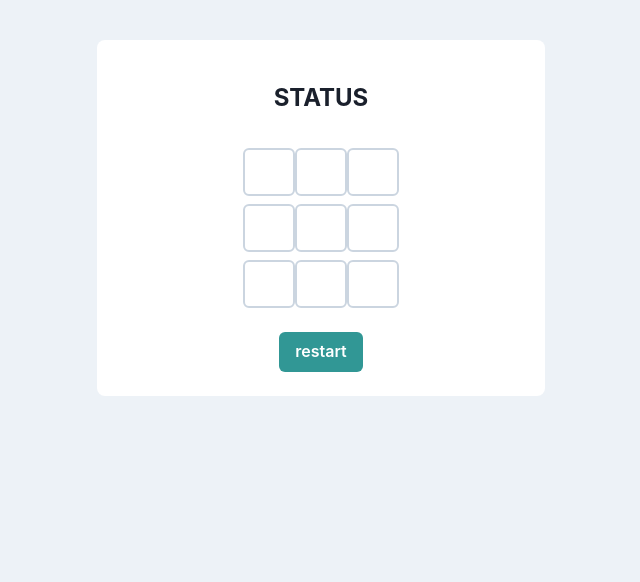
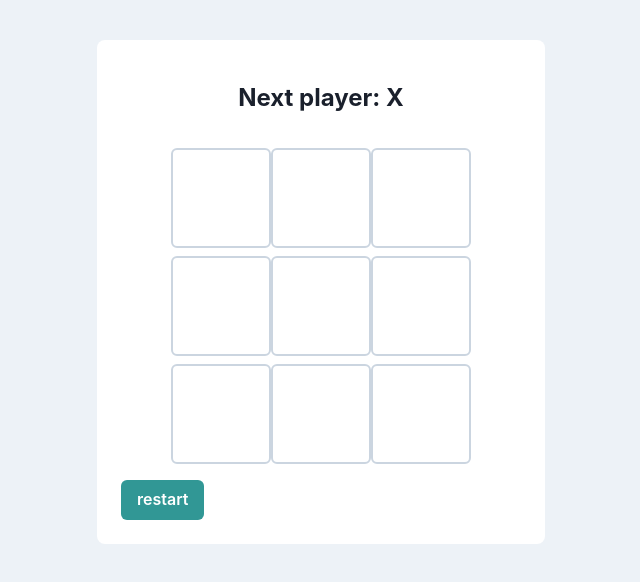
Before and after one commit to yumanuralfath/HomeWorkWeek12, a React (Create React App) app: page / in a window 1280 px wide. Shown: the top 582 px of the page, without its empty margins (319-959 px from the left). Built offline with nearby package versions, Linux system fonts and the light colour scheme.

Commit message:
finish logic

```diff
--- a/package.json
+++ b/package.json
@@ -6,12 +6,14 @@
     "@chakra-ui/react": "^2.5.2",
     "@emotion/react": "^11.10.6",
     "@emotion/styled": "^11.10.6",
+    "@reduxjs/toolkit": "^1.9.3",
     "@testing-library/jest-dom": "^5.16.5",
     "@testing-library/react": "^13.4.0",
     "@testing-library/user-event": "^13.5.0",
     "framer-motion": "^10.6.1",
     "react": "^18.2.0",
     "react-dom": "^18.2.0",
+    "react-redux": "^8.0.5",
     "react-scripts": "5.0.1",
     "redux": "^4.2.1",
     "web-vitals": "^2.1.4"
--- a/src/App.js
+++ b/src/App.js
@@ -1,35 +1,83 @@
-// useState: tic tac toe
-// http://localhost:3000/isolated/exercise/04.js
+import * as React from 'react';
+import { configureStore, createSlice } from '@reduxjs/toolkit';
+import { Provider, useDispatch, useSelector } from 'react-redux';
+import { Box, Button, ChakraProvider, Flex, Text, VStack } from '@chakra-ui/react';
 
-import { Box, Button, ChakraProvider, Flex, Text, VStack } from '@chakra-ui/react';
-import * as React from 'react';
+// Reducer slice
+const ticTacToe = createSlice({
+  name: 'ticTacToe',
+  initialState: {
+    squares: Array(9).fill(null),
+    currentStep: 0,
+    winner: null,
+    nextValue: 'X',
+    status: 'Next player: X',
+  },
+  reducers: {
+    selectSquare(state, action) {
+      if (!state.winner && !state.squares[action.payload]) {
+        const newSquares = [...state.squares];
+        newSquares[action.payload] = calculateNextValue(state.squares);
+        const winner = calculateWinner(newSquares);
+        const nextValue = calculateNextValue(newSquares);
+        const status = calculateStatus(winner, newSquares, nextValue);
+        return {
+          squares: newSquares,
+          winner,
+          nextValue,
+          status
+        };
+      }
+    },
+    restart(state) {
+      const newSquares = Array(9).fill(null);
+      const winner = calculateWinner(newSquares);
+      const nextValue = calculateNextValue(newSquares);
+      const status = calculateStatus(winner, newSquares, nextValue);
+      return {
+        squares: newSquares,
+        winner,
+        nextValue,
+        status,
+      };
+    },
+  },
+});
 
+
+// Actions
+export const { selectSquare, restart, jumpToMove } = ticTacToe.actions;
+
+// Store
+const store = configureStore({
+  reducer: ticTacToe.reducer,
+});
+
+// Components
 function Board() {
-  const squares = Array(9).fill(null);
-
-  function selectSquare(square) { }
-
-  function restart() { }
-
+  const { status, squares } = useSelector(state => state);
+  const dispatch = useDispatch();
+  function selectSquareHandler(squareIndex) {
+    dispatch(selectSquare(squareIndex));
+  }
   function renderSquare(i) {
     return (
       <Button
-        size="lg"
+        w='100px'
+        h='100px'
         variant="outline"
         borderWidth="2px"
         borderColor="gray.300"
-        onClick={() => selectSquare(i)}
-      >
+        onClick={() => selectSquareHandler(i)}>
         {squares[i]}
       </Button>
-
     );
   }
 
   return (
     <VStack mt={4}>
       <Text fontSize="2xl" fontWeight="bold" mb={6}>
-        STATUS
+        {status}
       </Text>
       <Flex >
         {renderSquare(0)}
@@ -46,25 +94,28 @@ function Board() {
         {renderSquare(7)}
         {renderSquare(8)}
       </Flex>
-      <Button size="md" onClick={restart} mt={4} colorScheme="teal">
-        restart
-      </Button>
+
     </VStack>
   );
-
 }
 
 function Game() {
+  const dispatch = useDispatch();
+  function handleRestart() {
+    dispatch(restart());
+  }
   return (
     <Box bg="gray.100" minH="100vh" p={10}>
       <Box maxW="md" mx="auto" bg="white" p={6} borderRadius="lg">
         <Board />
+        <Button size="md" onClick={handleRestart} mt={4} colorScheme="teal">
+          restart
+        </Button>
       </Box>
     </Box>
   );
 }
 
-// eslint-disable-next-line no-unused-vars
 function calculateStatus(winner, squares, nextValue) {
   return winner
     ? `Winner: ${winner}`
@@ -73,12 +124,10 @@ function calculateStatus(winner, squares, nextValue) {
       : `Next player: ${nextValue}`;
 }
 
-// eslint-disable-next-line no-unused-vars
 function calculateNextValue(squares) {
   return squares.filter(Boolean).length % 2 === 0 ? 'X' : 'O';
 }
 
-// eslint-disable-next-line no-unused-vars
 function calculateWinner(squares) {
   const lines = [
     [0, 1, 2],
@@ -102,11 +151,11 @@ function calculateWinner(squares) {
 function App() {
   return (
     <ChakraProvider>
-
-      <Game />
+      <Provider store={store}>
+        <Game />
+      </Provider>
     </ChakraProvider>
   );
-
 }
 
 export default App;
```
Also changed, not shown: 1 other file (tests, documents, lock files or other folders).
